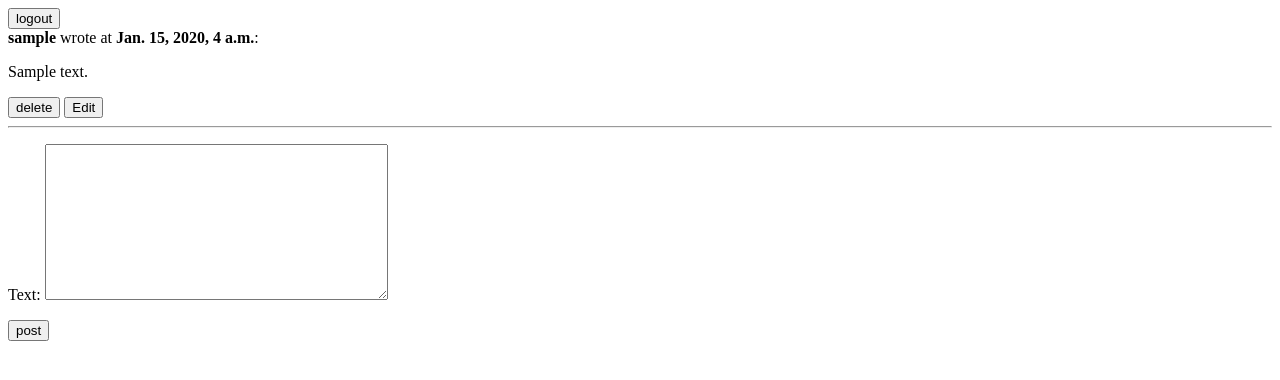
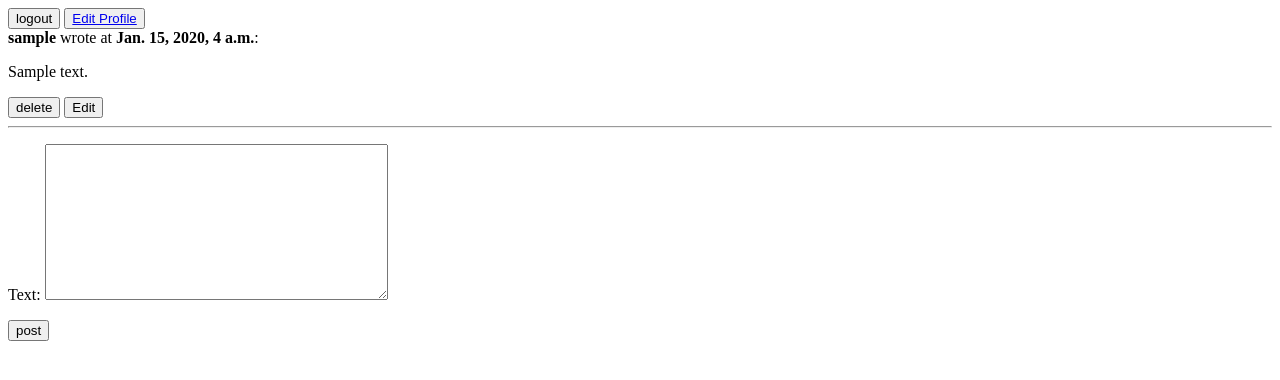
Before and after one commit to JonahStanley/DjangoSpike, a Django app: page /forum/ in a window 1280 px wide. Shown: the top 380 px of the page. Run offline with Django 3.2, Linux system fonts and the light colour scheme; a user stored in the database is signed in; tables that the repository leaves empty hold one stand-in row (values such as "Sample post").

Commit message:
edit profile button

```diff
--- a/Forum/Forum/urls.py
+++ b/Forum/Forum/urls.py
@@ -18,5 +18,5 @@ urlpatterns = patterns('',
     url(r'^()$', login),
     url(r'^(?:accounts/){0,1}log((?:in)|(?:out))/{0,1}$', login),
     url(r'^(?:forum)|(?:thread)/{0,1}$', thread),
-    url(r'^edit_post/$',edit_post),
+    url(r'^edit-post/$', edit_post),
 )
--- a/Forum/Templates/thread.html
+++ b/Forum/Templates/thread.html
@@ -15,7 +15,7 @@ function edit(id){
 
     //change where the form goes
     form=document.getElementById('form'+id);
-    form.action="/edit_post/";
+    form.action="/edit-post/";
 
     //update the vairable name to edit
     id_name = document.getElementById('item'+id);
@@ -43,13 +43,22 @@ function cancel(){
     <body>
         <form action="/logout/" method="post">
             {% csrf_token %}
+            {% if user.is_anonymous %}
+            <input type="submit" value="login">
+            <input type="hidden" name="todo" value = "login">
+            {% else %}
             <input type="submit" value="logout">
+            <input type="hidden" name="todo" value = "logout">
+            <button type="button" href="/edit-profile/"><a href="/edit-profile">Edit Profile</a></button>
+            {% endif %}
         </form>
+
         {% for p in posts %}
             <b>{{p.username}}</b> wrote at <b>{{p.time}}</b>:
             <p id={{p.id}}>{{p.text}}</p>
 
             {# let users only delete their own post #}
+
             {% ifequal user.username p.username %}
             <div id="div{{p.id}}"></div>
             <form name="delete" action="" method="post" id="form{{p.id}}">
```
